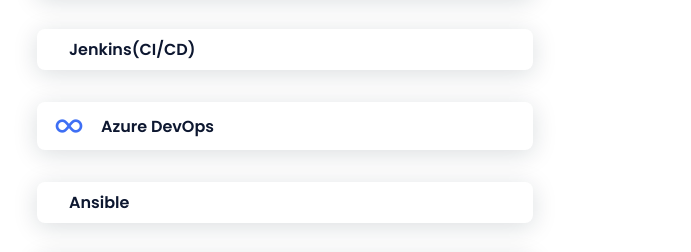
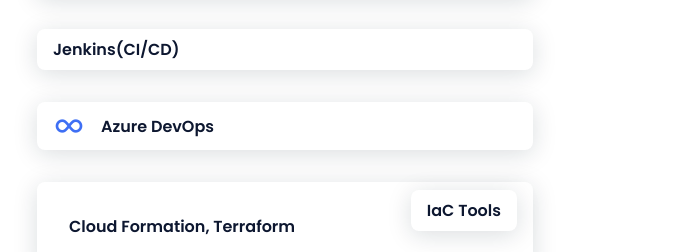
Before and after one commit to bhargavanaidu135/My_portfolio, a plain HTML site: page index.html in a window 1280 px wide. Shown: the part 2093-2345 px from the top of the page, without its empty margins (91-782 px from the left). Drawn offline with nearby package versions, Linux system fonts and the light colour scheme.

Commit message:
updated the skill

```diff
--- a/index.html
+++ b/index.html
@@ -136,7 +136,7 @@
                         </div>
                         <div class="skills__data">
                             <div class="skills__names">
-                                <i class='bx bxl-jenkins skills__icon'></i>
+                                <i class="fa-brands fa-jenkins"></i>
                                 <span class="skills__name">Jenkins(CI/CD)</span>
                             </div>
                             <!-- <div class="skills__bar skills__jenkins">
@@ -165,8 +165,15 @@
                         <div class="skills__data">
                             <div class="skills__names">
                                 <i class='bx bxl-ansible skills__icon'></i>
-                                <span class="skills__name">Ansible</span>
+                                <span class="skills__name">Cloud Formation, Terraform</span>
                             </div>
+                            <div class="skills__data">
+                                <div class="skills__names">
+                                    <!-- <i class='bx bxl-cloud skills__icon' ></i> -->
+                                    <span class="skills__name">IaC Tools</span>
+                                </div>
+                            </div>
+
                             <!-- <div class="skills__bar skills__ansible">
 
                             </div>
@@ -175,6 +182,7 @@
                             </div>
                         </div> -->
                     </div>
+
                     <div class="skills__data">
                         <div class="skills__names">
                             <i class='bx bxl-python skills__icon'></i>
```
